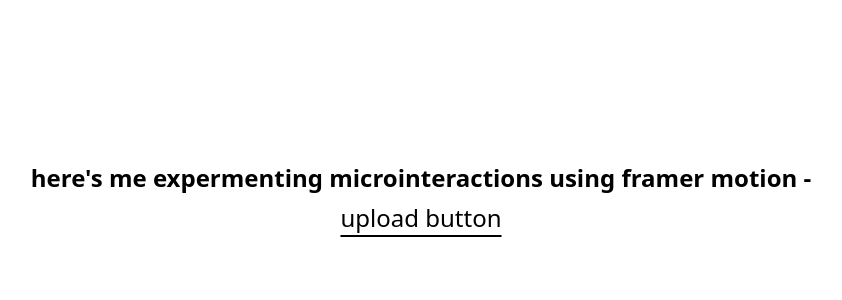
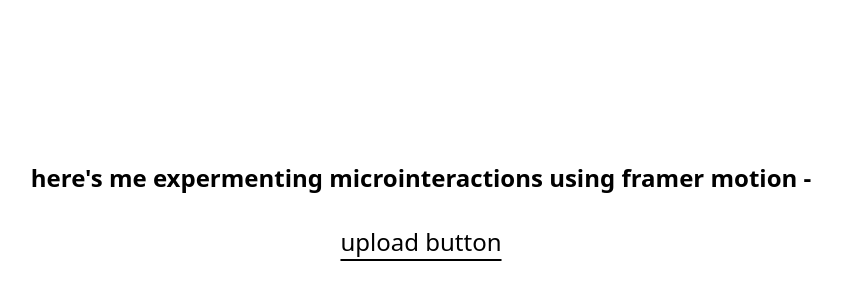
Before and after one commit to sahildotexe/framer-motion-practice, a Next.js app: page / in a window 1280 px wide. Shown: the part 202-502 px from the top of the page, without its empty margins (219-1061 px from the left). Built offline with nearby package versions, Linux system fonts and the light colour scheme.

Commit message:
upload button

```diff
--- a/src/app/globals.css
+++ b/src/app/globals.css
@@ -6,7 +6,7 @@
 
 .example-container {
   background: #5B32EB;
-  width: 250px;
+  width: 10px;
 }
 
 .example-container:hover {
--- a/src/app/page.tsx
+++ b/src/app/page.tsx
@@ -6,7 +6,7 @@
 
   return (
     <div className="h-screen flex flex-col justify-center items-center">
-      <div className="font-sans font-semibold text-2xl">
+      <div className="font-sans font-semibold text-2xl p-6">
         here&apos;s me expermenting microinteractions using framer motion -
         </div>
       <Link href="/upload">
--- a/src/app/upload/page.tsx
+++ b/src/app/upload/page.tsx
@@ -34,7 +34,7 @@
 
 const mainBoxVariants = {
   initial: { backgroundColor: "#5B32EB" },
-  uploading: { scale: 1.2 },
+  uploading: { scale: 1 },
   uploaded: {
 
   },
@@ -77,7 +77,6 @@
           opacity: 1,
         }}
         className="example-container min-w-[320px] cursor-pointer overflow-hidden flex flex-col"
-        whileHover={{ scale: 1.2 }}
         onClick={() => handleUpload()}
       >
         {isUploaded ? (
```
